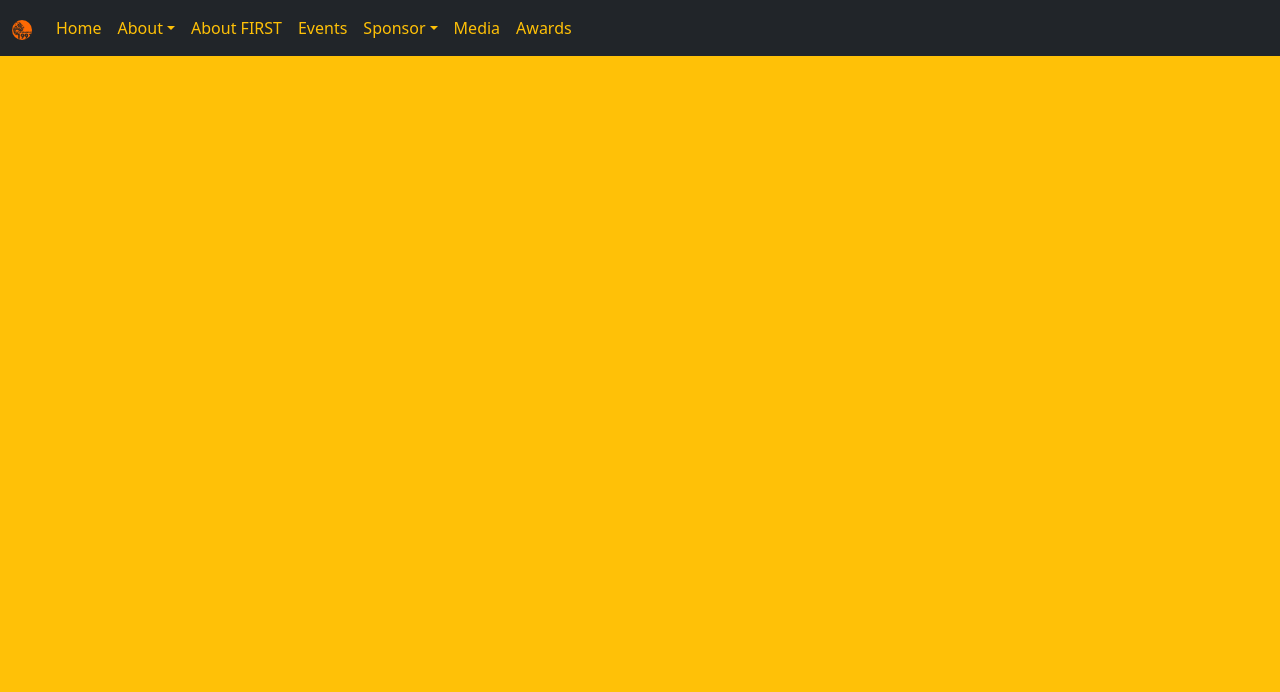
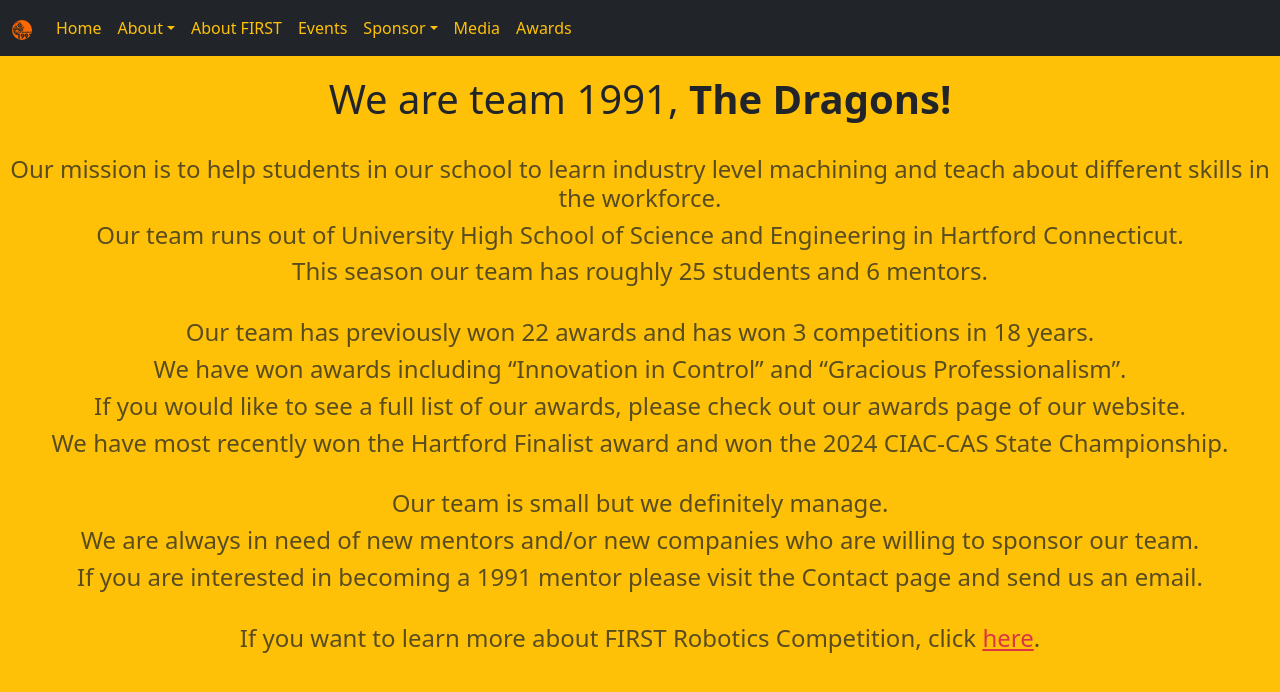
Before and after one commit to CarlTheOdd/Team1991Website, a plain HTML site: page html/about.html in a window 1280 px wide. Drawn offline with nearby package versions, Linux system fonts and the light colour scheme.

Commit message:
Added about page

```diff
--- a/html/about.html
+++ b/html/about.html
@@ -47,6 +47,25 @@
             </div>
         </nav>
 
+        <div class="text-center text-muted">
+            <h1 class="text-dark" style="margin-top: 75px;">We are team 1991, <strong>The Dragons!</strong></h1>
+            <br>
+            <h4>Our mission is to help students in our school to learn industry level machining and teach about different skills in the workforce.</h4>
+            <h4>Our team runs out of University High School of Science and Engineering in Hartford Connecticut.</h4>
+            <h4>This season our team has roughly 25 students and 6 mentors.</h4>
+            <br>
+            <h4>Our team has previously won 22 awards and has won 3 competitions in 18 years.</h4>
+            <h4>We have won awards including “Innovation in Control” and “Gracious Professionalism”.</h4>
+            <h4>If you would like to see a full list of our awards, please check out our awards page of our website.</h4>
+            <h4>We have most recently won the Hartford Finalist award and won the 2024 CIAC-CAS State Championship.</h4>
+            <br>
+            <h4>Our team is small but we definitely manage.</h4>
+            <h4>We are always in need of new mentors and/or new companies who are willing to sponsor our team.</h4>
+            <h4>If you are interested in becoming a 1991 mentor please visit the Contact page and send us an email.</h4>
+            <br>
+            <h4>If you want to learn more about FIRST Robotics Competition, click <a href="https://firstinspires.org" class="text-danger">here</a>.</h4>
+        </div>
+
         <script src="https://cdn.jsdelivr.net/npm/bootstrap@5.3.3/dist/js/bootstrap.bundle.min.js"></script>
     </body>
 </html>
```
